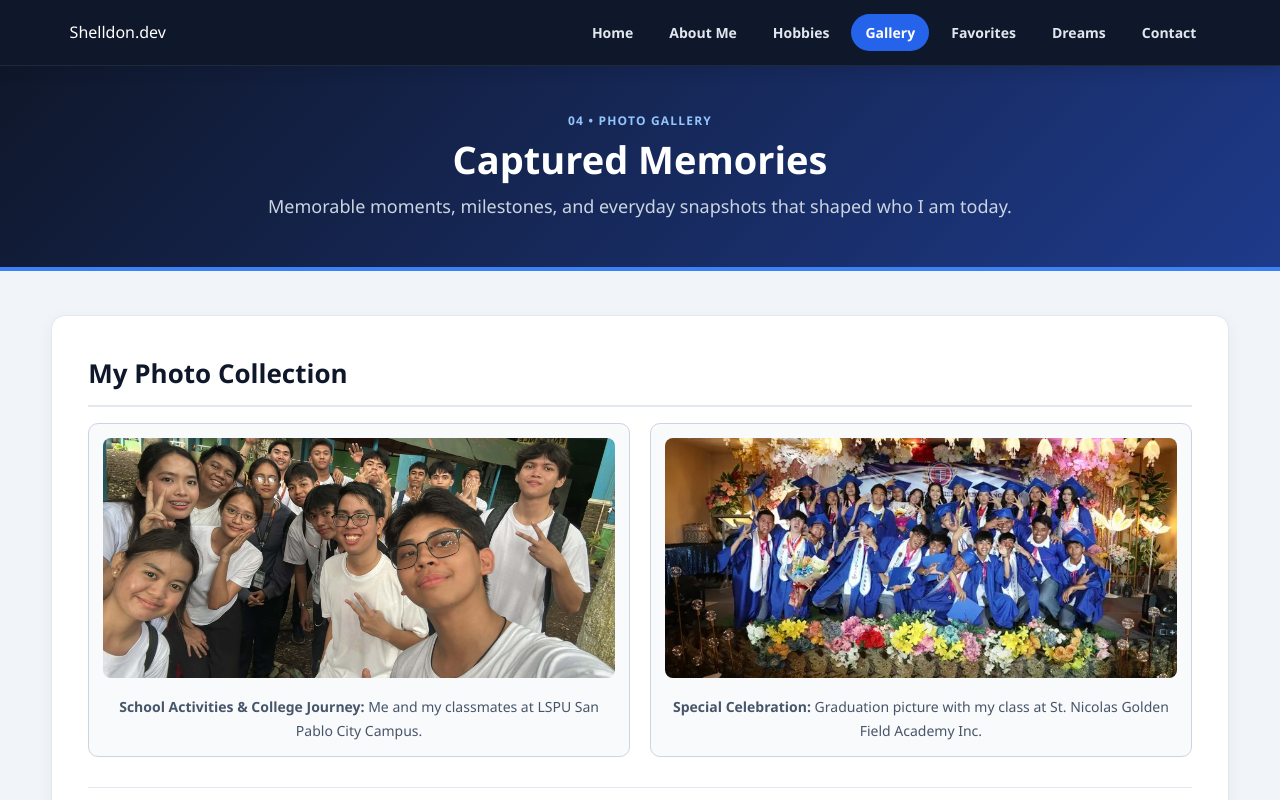
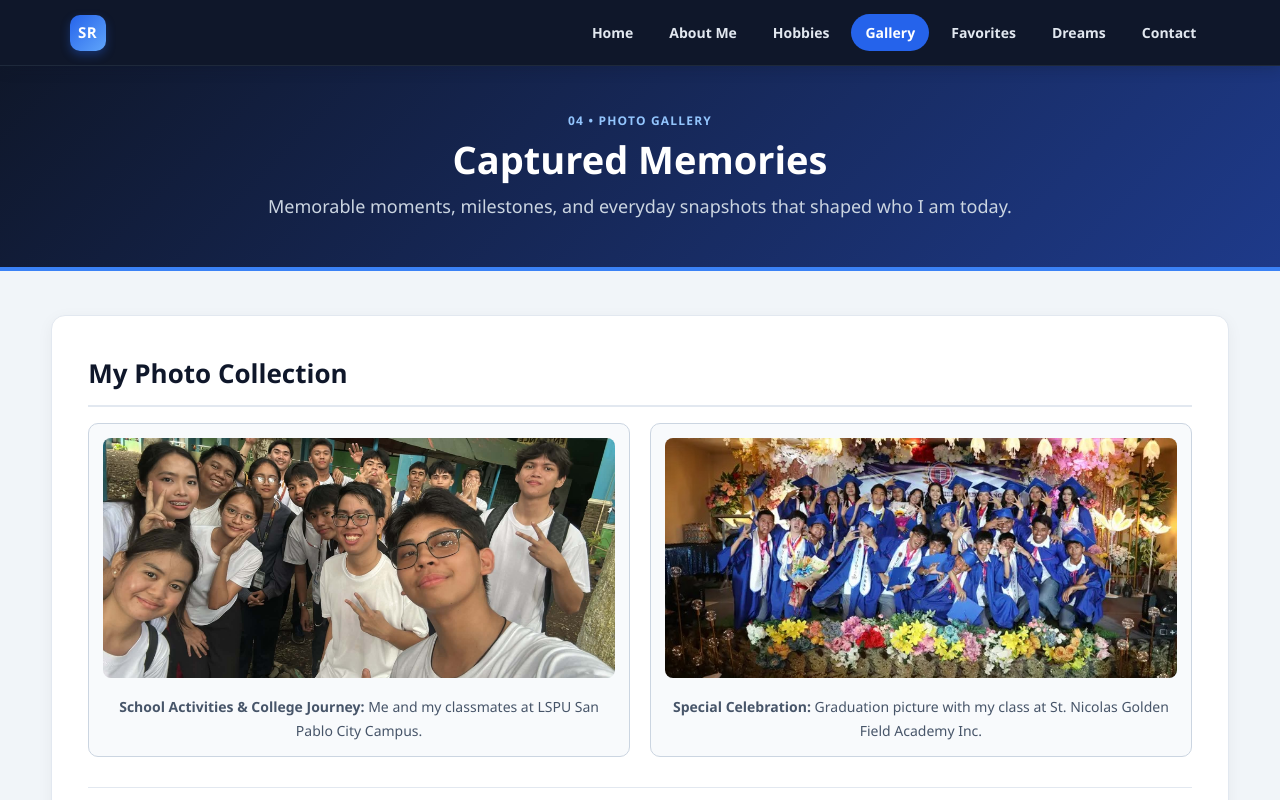
Before and after one commit to shelldoncabangal2nd-dotcom/my-portfolio, a plain HTML site: page gallery.html in a window 1280 px wide. Shown: the top 800 px of the page. Drawn offline with Linux system fonts and the light colour scheme.

Commit message:
Update gallery.html

```diff
--- a/gallery.html
+++ b/gallery.html
@@ -11,7 +11,9 @@
   <!-- 1. Navigation Menu -->
   <nav id="top-nav">
     <div class="nav-container">
-      <a href="index.html" class="logo">Shelldon.dev</a>
+      <a href="index.html" class="logo" aria-label="Shelldon Reygie Home">
+     <span class="logo-mark" aria-hidden="true">SR</span>
+     </a>
       <ul>
         <li><a href="index.html">Home</a></li>
         <li><a href="about.html">About Me</a></li>
```
